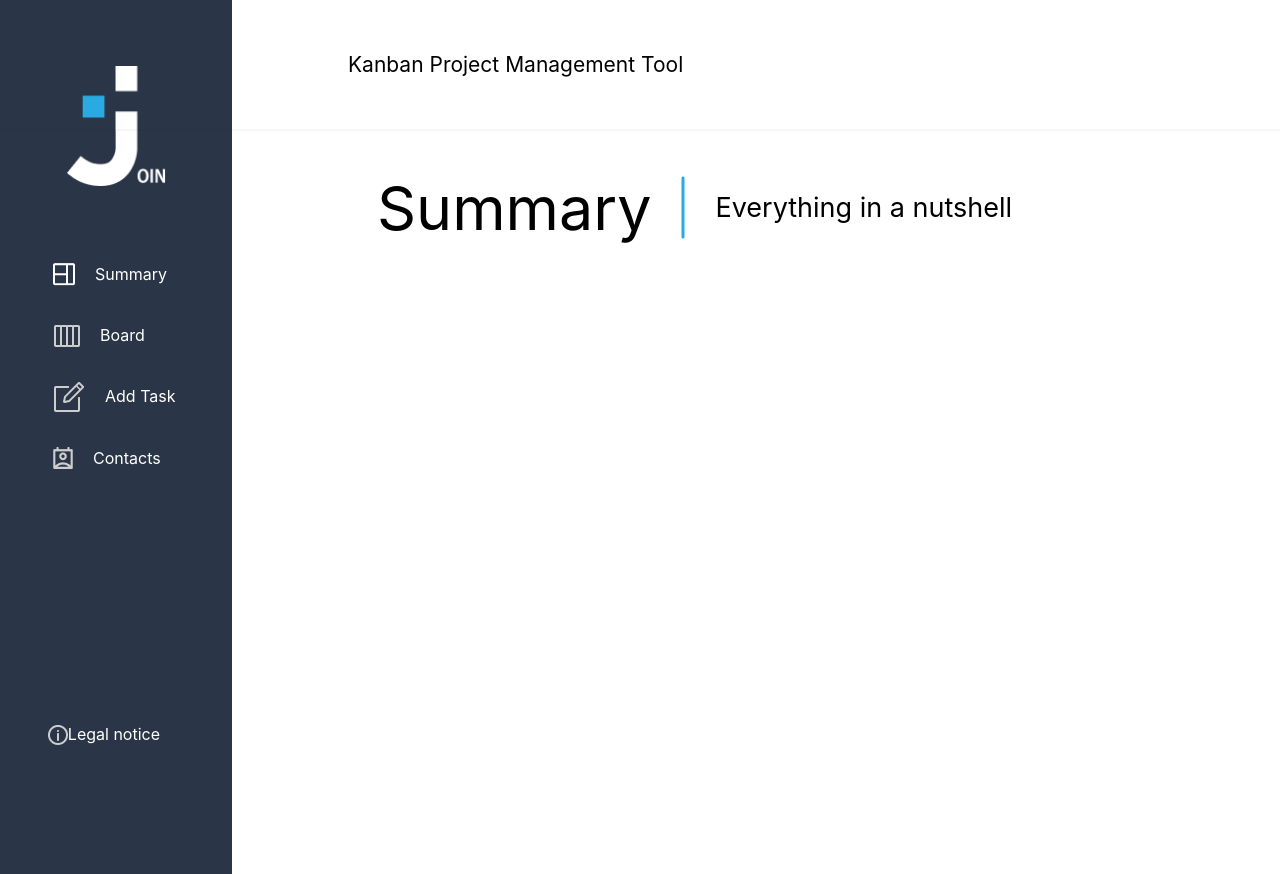
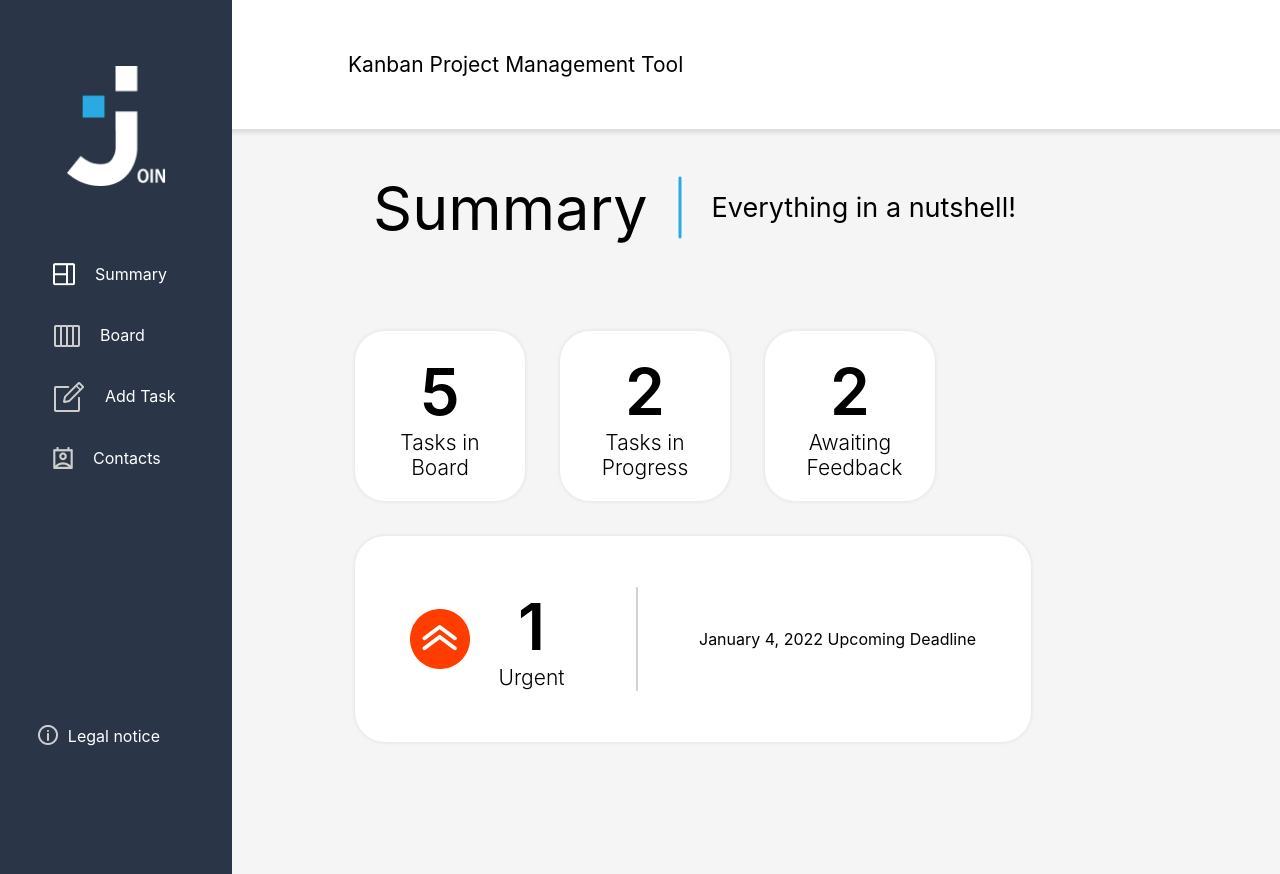
Before and after one commit to FrederikTissen/Join, a plain HTML site: page index.html in a window 1280 px wide. Shown: the top 874 px of the page. Drawn offline with Linux system fonts and the light colour scheme; a web font is replaced by a local one.

Commit message:
index-sum-mid

```diff
--- a/index.html
+++ b/index.html
@@ -12,7 +12,6 @@
 </head>
 
 <body>
-    <div class="sidebar-header" id="sidebar-header">
     <div class="header">
         <span>Kanban Project Management Tool </span>
         <div class="head-container-right">
@@ -20,6 +19,7 @@
             <img class="head-profile-img" src="./assets/img/profile-img.png">
         </div>
     </div>
+    <div class="sidebar-header" id="sidebar-header">
 
         <!--        BACKGROUND-COLOR BEIM JEWEILIGEN HTML ÄNDERN ZU #091931
                     CSS: sidebar-mid:nth-child(0)                                -->
@@ -28,19 +28,19 @@
             <img class="join-logo" src="./assets/img/join-logo-white.png">
         </div>
         <div class="sidebar-mid">
-            <div class="sidebar-link" id="sidebar-link">
+            <div class="sidebar-link" id="sidebar-link0">
                 <a href="./summary.html">Summary</a>
                 <img src="./assets/img/summary-logo.png">
             </div>
-            <div class="sidebar-link" id="sidebar-link">
+            <div class="sidebar-link" id="sidebar-link1">
                 <a href="./board.html">Board</a>
                 <img src="./assets/img/board-logo.png">
             </div>
-            <div class="sidebar-link" id="sidebar-link">
+            <div class="sidebar-link" id="sidebar-link2">
                 <a href="./add-task.html"> Add Task</a>
                 <img src="./assets/img/add-task-logo.png">
             </div>
-            <div class="sidebar-link" id="sidebar-link">
+            <div class="sidebar-link" id="sidebar-link3">
                 <a href="./contacts.html">Contacts</a>
                 <img src="./assets/img/contacts-logo.png">
             </div>
@@ -53,8 +53,39 @@
         <div class="headline-index">
             <span>Summary</span>
             <img src="./assets/img/headline-bar.png">
-            <p>Everything in a nutshell</p>
+            <p>Everything in a nutshell!</p>
+        </div>
 
+        <div class="summary-overview" id="summary-overview">
+            <div class="sum-task-top">
+                <div class="sum-task-overview">
+                    <div class="sum-task-number" id="sum-task1">5</div> <!-- FONT-SIZE PASST NICHT -->
+                    <div class="sum-task">Tasks in Board</div>
+                </div>
+                <div class="sum-task-overview">
+                    <div class="sum-task-number" id="sum-task2">2</div>
+                    <div class="sum-task">Tasks in Progress</div>
+                </div>
+                <div class="sum-task-overview">
+                    <div class="sum-task-number" id="sum-task3">2</div>
+                    <div class="sum-task">Awaiting Feedback</div>
+                </div>
+            </div>
+            <div class="sum-task-mid">
+                <div class="sum-mid-left">
+                    <img src="./assets/img/urgent-round.png">
+                    <div class="sum-mid-overview">
+                        <div class="sum-task-number" id="sum-task3">1</div>
+                        <div class="sum-task">Urgent</div>
+                    </div>
+                </div>
+                <img src="./assets/img/sum-task-bar.png">
+                <div class="sum-mid-right">
+                    <span> January 4, 2022</span>
+                    <span> Upcoming Deadline</span>
+                </div>
+            </div>
+            <div></div>
         </div>
 
 
--- a/style.css
+++ b/style.css
@@ -1,5 +1,6 @@
 body {
     font-family: 'inter', sans-serif;
+    background-color: #F5F5F5;
 }
 
 /*
@@ -27,9 +28,10 @@ body {
     height: 89px;
     left: 0px;
     top: 0px;
-    box-shadow: 0px 0px 4px rgba(0, 0, 0, 0.1);
+    box-shadow: 0px 4px 4px rgba(0, 0, 0, 0.1);
     font-weight: 400;
     font-size: 21px;
+    background-color: #ffffff;
 }
 
 .head-container-right {
@@ -107,6 +109,11 @@ body {
     font-weight: 400;
 }
 
+.sidebar-bottom span {
+    margin-top: 2px;
+    padding-left: 10px;
+}
+
 .headline-index {
     display: flex;
     flex-direction: row;
@@ -128,3 +135,85 @@ body {
 .headline-index span {
     font-size: 61px;
 }
+
+.summary-overview {
+    display: flex;
+    flex-direction: column;
+    align-items: flex-start;
+    padding: 0px;
+    gap: 35px;
+    position: absolute;
+    width: 580px;
+    height: 540px;
+    left: 355px;
+    top: 331px;
+}
+
+.sum-task-top {
+    display: flex;
+    flex-direction: row;
+    gap: 35px;
+}
+
+.sum-task-overview {
+    display: flex;
+    flex-direction: column;
+    justify-content: center;
+    align-items: center;
+    box-shadow: 0px 0px 4px rgba(0, 0, 0, 0.1);
+    width: 170px;
+    height: 170px;
+    border-radius: 30px;
+    text-align: center;
+    background-color: #ffffff;
+}
+
+.sum-task-number {
+    width: 41px;
+    height: 77px;
+    font-size: 64px;
+    font-weight: 600;
+}
+
+.sum-task {
+    width: 87px;
+    height: 50px;
+    font-size: 21px;
+    font-weight: 300;
+}
+
+.sum-task-mid {
+    display: flex;
+    flex-direction: row;
+    justify-content: center;
+    align-items: center;
+    padding: 28px 48px;
+    gap: 61px;
+    width: 580px;
+    height: 150px;
+    background: #FFFFFF;
+    box-shadow: 0px 0px 4px rgba(0, 0, 0, 0.1);
+    border-radius: 30px;
+}
+
+.sum-mid-left {
+    display: flex;
+    flex-direction: row;
+    align-items: center;
+    padding: 0px;
+    gap: 18px;
+    height: 75px;
+}
+
+.sum-mid-left img {
+    object-fit: cover;
+}
+
+.sum-mid-overview {
+    display: flex;
+    flex-direction: column;
+    justify-content: center;
+    align-items: center;
+    height: 75px;
+    text-align: center;
+}
```
Also changed, not shown: assets/img/sum-task-bar.png (added). Lines whose indentation alone changed are shown as unchanged.
